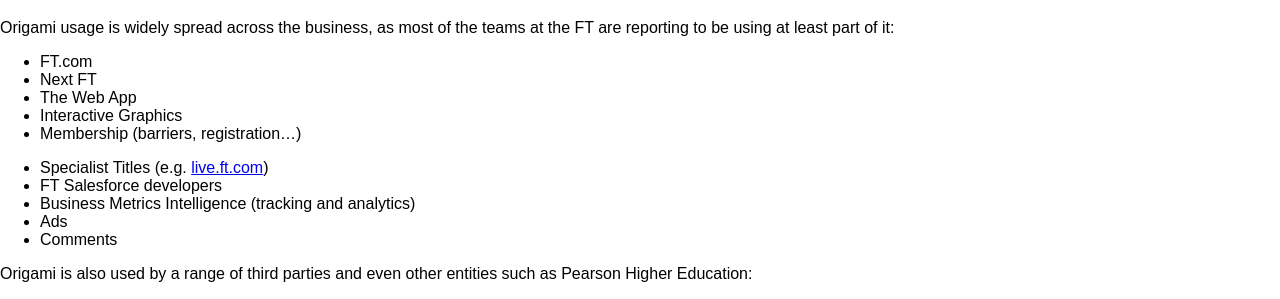
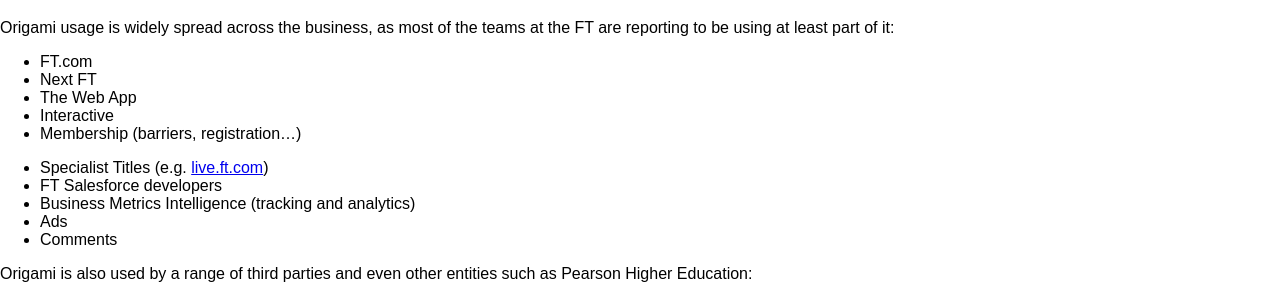
Before and after one commit to Financial-Times/ft-origami, a Jekyll site: the page built from index.md, in a window 1280 px wide. Shown: the part 1649-1948 px from the top of the page. Built offline with Jekyll 4.4.1, drawn with Linux system fonts in a browser that asks for light colours; nearby versions of some CDN libraries; comment, search, counter and statistics services are not loaded; a style sheet for code colours, icons or effects is not loaded.

Commit message:
It's 'Interactive' or 'Interactive News'. No 'Graphics'

```diff
--- a/index.md
+++ b/index.md
@@ -28,7 +28,7 @@ Origami usage is widely spread across the business, as most of the teams at the
 			<li>FT.com</li>
 			<li>Next FT</li>
 			<li>The Web App</li>
-			<li>Interactive Graphics</li>
+			<li>Interactive</li>
 			<li>Membership (barriers, registration…)</li>
 		</ul>
 	</div>
```
